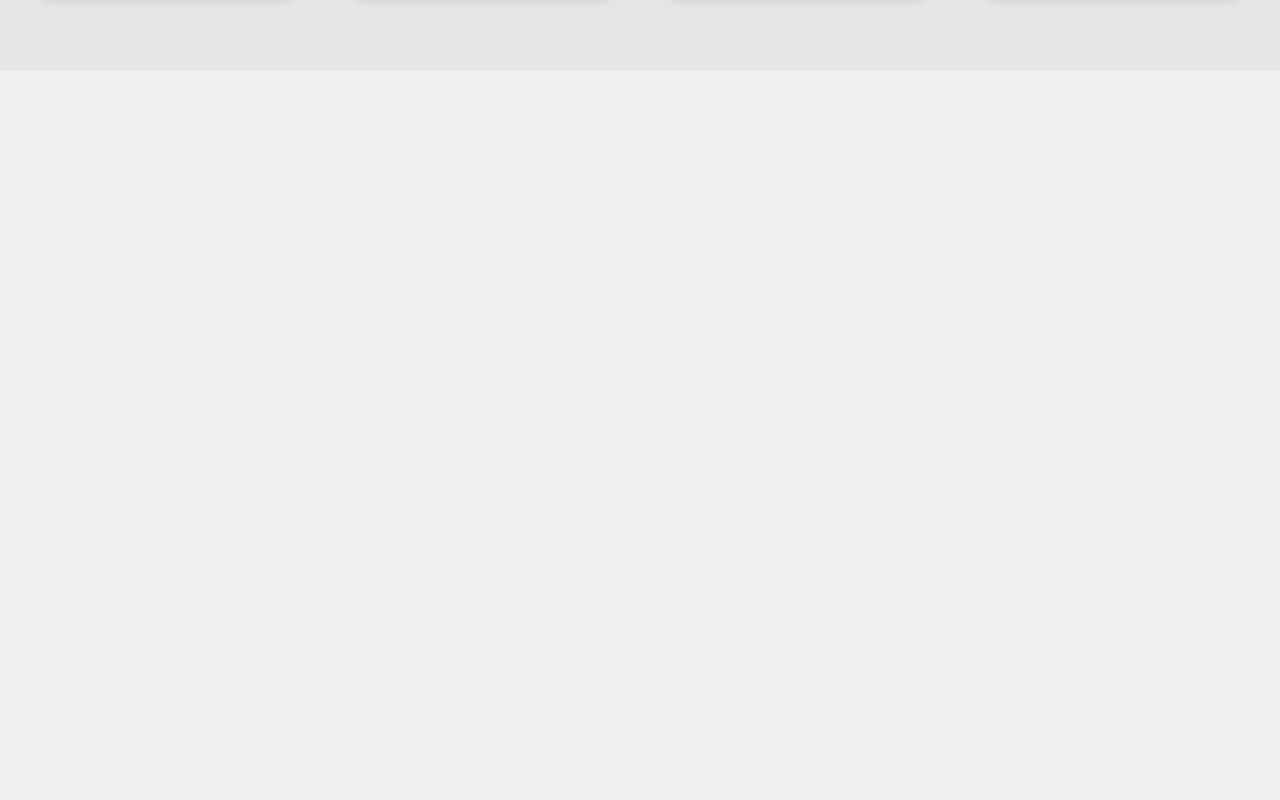
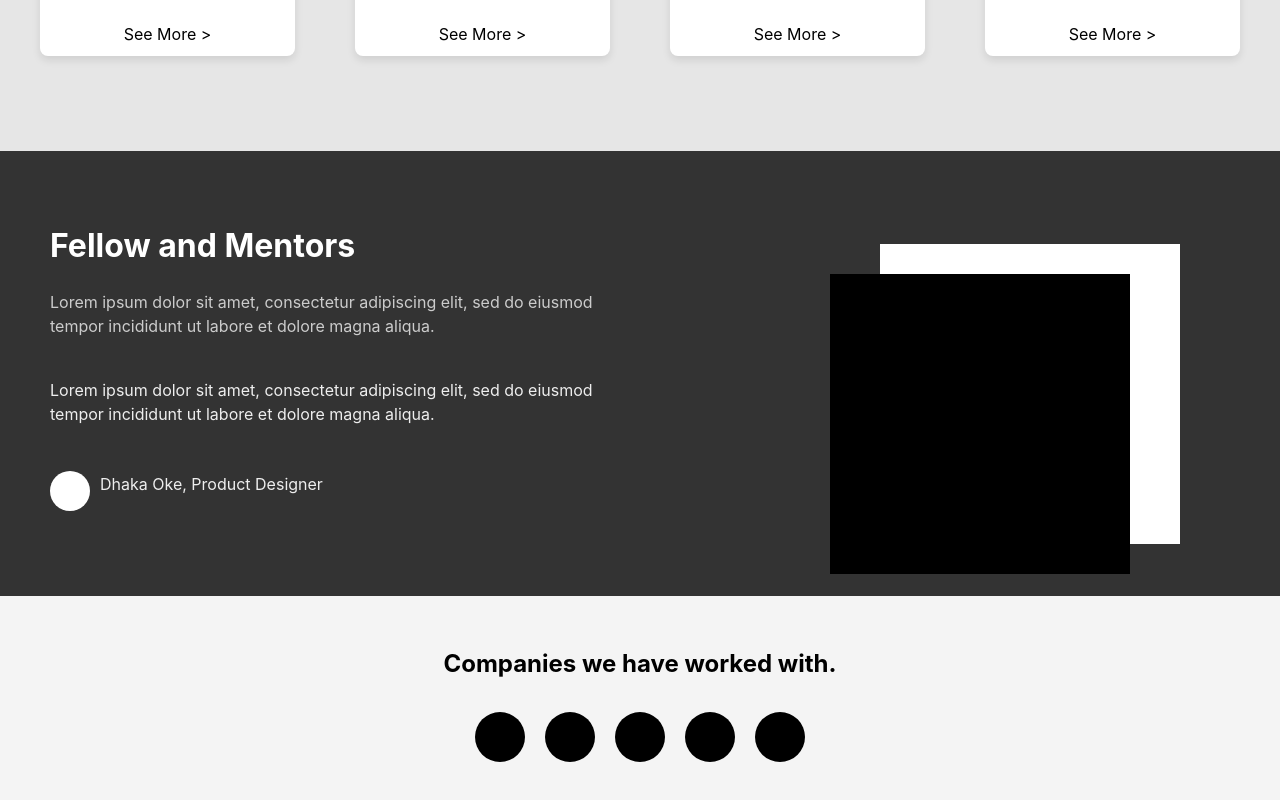
Before and after one commit to Humanitariansai/hai-frontend, a React (Vite) app: page / in a window 1280 px wide. Shown: the part 1108-1908 px from the top of the page. Before the commit the page ends 1179 px from the top, so only its background shows below. Built offline with nearby package versions, Linux system fonts and the light colour scheme.

Commit message:
added grid layout component container and mentor section component

```diff
--- a/src/App.tsx
+++ b/src/App.tsx
@@ -20,6 +20,7 @@ const App = () => {
         <Route path="/mentors" element={<Mentors/>} />
         <Route path="/donate" element={<Donate/>} />
       </Routes>
+      {/* Footer and contact page */}
     </Router>
   );
 };
--- /dev/null
+++ b/src/app/css/component/gridcontainer/index.css
@@ -0,0 +1,71 @@
+.grid-container {
+  display: grid;
+  grid-template-columns: 1fr 1fr;
+  grid-template-rows: 1fr 1fr;
+  height: 111vh;
+}
+
+.grid-item {
+  display: flex;
+  align-items: center;
+  justify-content: center;
+  padding: 40px;
+}
+
+.dark-bg {
+  background-color: #000;
+}
+
+.light-bg {
+  background-color: #f4f4f4;
+}
+
+.content-box {
+  text-align: center;
+  color: #000;
+}
+
+.white-square,
+.dark-square {
+  width: 300px;
+  height: 300px;
+}
+
+.white-square {
+  background-color: #fff;
+}
+
+.dark-square {
+  background-color: #666;
+}
+
+h2 {
+  font-size: 1.5rem;
+  margin-bottom: 20px;
+}
+
+p {
+  font-size: 1rem;
+  margin-bottom: 30px;
+}
+
+button.learn-more {
+  padding: 10px 20px;
+  border: 2px solid #000;
+  background-color: transparent;
+  cursor: pointer;
+  transition: all 0.3s ease;
+}
+
+button.learn-more:hover {
+  background-color: #000;
+  color: #fff;
+}
+
+/* Responsive Design */
+@media (max-width: 768px) {
+  .grid-container {
+      grid-template-columns: 1fr;
+      grid-template-rows: repeat(4, 1fr);
+  }
+}
--- /dev/null
+++ b/src/app/css/component/mentor/index.css
@@ -0,0 +1,108 @@
+.mentors-section {
+  display: flex;
+  justify-content: space-between;
+  align-items: center;
+  padding: 50px;
+  color: var(--white);
+  position: relative;
+}
+
+.mentor-content {
+  max-width: 50%;
+}
+
+.mentor-content h1 {
+  font-size: 2rem;
+  margin-bottom: 20px;
+}
+
+.mentor-content .description {
+  font-size: 1rem;
+  margin-bottom: 40px;
+  color: #ccc;
+}
+
+.testimonial {
+  font-size: 1rem;
+  color: #eee;
+  margin-bottom: 20px;
+}
+
+.author {
+  display: flex;
+  align-items: center;
+  margin-top: 15px;
+}
+
+.author-image {
+  width: 40px;
+  height: 40px;
+  border-radius: 50%;
+  background-color: var(--white);
+  margin-right: 10px;
+}
+
+.mentor-images {
+  position: relative;
+  max-width: 50%;
+  height: 200px;
+}
+
+.white-box {
+  position: absolute;
+  width: 300px;
+  height: 300px;
+  background-color: var(--white);
+  top: -30px;
+  right: 50px;
+}
+
+.black-box {
+  position: absolute;
+  width: 300px;
+  height: 300px;
+  background-color: var(--black);
+  right: 100px;
+}
+
+.companies-section {
+  background-color: #f4f4f4;
+  text-align: center;
+  padding: 50px;
+}
+
+.companies-section h2 {
+  margin-bottom: 30px;
+  font-size: 1.5rem;
+}
+
+.companies-logos {
+  display: flex;
+  justify-content: center;
+  gap: 20px;
+}
+
+.circle-one {
+  width: 50px;
+  height: 50px;
+  background-color: var(--black);
+  border-radius: 50%;
+}
+
+/* Responsive Design */
+@media (max-width: 768px) {
+  .mentors-section {
+    flex-direction: column;
+    text-align: center;
+  }
+
+  .mentor-content,
+  .mentor-images {
+    max-width: 100%;
+    margin-bottom: 20px;
+  }
+
+  .mentor-images {
+    height: 150px;
+  }
+}
--- a/src/app/css/layout.css
+++ b/src/app/css/layout.css
@@ -10,9 +10,15 @@
   flex-direction: column;
   justify-content: center;
   align-items: center;
+  padding-top: 25px;
 }
 
 .feature-container{
-  height: 70vh;
+  height: 80vh;
   background-color: var(--light-gray);
 }
+
+.mentor-container{
+  height: 70vh;
+  background-color: var(--dark-gray);
+}
--- /dev/null
+++ b/src/components/gridCardContainer/index.tsx
@@ -0,0 +1,36 @@
+import React from 'react';
+import '../../app/css/index.css';
+import '../../app/css/component/gridcontainer/index.css';
+
+const GridCardContainer = () => {
+  return (
+    <div className="grid-container">
+        <div className="grid-item dark-bg">
+            <div className="content-box">
+                <div className="white-square"></div>
+            </div>
+        </div>
+        <div className="grid-item light-bg">
+            <div className="content-box">
+                <h2>Our Mission</h2>
+                <p>Lorem ipsum dolor sit amet, consectetur adipiscing elit, sed do eiusmod tempor incididunt ut labore et dolore magna aliqua.</p>
+                <button className="learn-more">Learn More</button>
+            </div>
+        </div>
+        <div className="grid-item light-bg">
+            <div className="content-box">
+                <h2>Professor Nik Bear Borwn</h2>
+                <p>Lorem ipsum dolor sit amet, consectetur adipiscing elit, sed do eiusmod tempor incididunt ut labore et dolore magna aliqua.</p>
+                <button className="learn-more">Learn More</button>
+            </div>
+        </div>
+        <div className="grid-item dark-bg">
+            <div className="content-box">
+                <div className="dark-square"></div>
+            </div>
+        </div>
+    </div>
+  );
+};
+
+export default GridCardContainer;
--- /dev/null
+++ b/src/components/mentorSection/index.tsx
@@ -0,0 +1,42 @@
+import React from 'react';
+import '../../app/css/index.css';
+import '../../app/css/component/mentor/index.css';
+
+const MentorSection = () => {
+  return (
+   <div className='mentor-container'>
+      <div className="mentors-section">
+        <div className="mentor-content">
+            <h1>Fellow and Mentors</h1>
+            <p className="description">
+                Lorem ipsum dolor sit amet, consectetur adipiscing elit, sed do eiusmod tempor incididunt ut labore et dolore magna aliqua.
+            </p>
+            <div className="testimonial">
+                <p>Lorem ipsum dolor sit amet, consectetur adipiscing elit, sed do eiusmod tempor incididunt ut labore et dolore magna aliqua.</p>
+                <div className="author">
+                    <div className="author-image"></div>
+                    <p>Dhaka Oke, Product Designer</p>
+                </div>
+            </div>
+        </div>
+        <div className="mentor-images">
+            <div className="white-box"></div>
+            <div className="black-box"></div>
+        </div>
+    </div>
+
+    <div className="companies-section">
+        <h2>Companies we have worked with.</h2>
+        <div className="companies-logos">
+            <div className="circle-one"></div>
+            <div className="circle-one"></div>
+            <div className="circle-one"></div>
+            <div className="circle-one"></div>
+            <div className="circle-one"></div>
+        </div>
+    </div>
+   </div>
+  );
+};
+
+export default MentorSection;
--- a/src/pages/about.tsx
+++ b/src/pages/about.tsx
@@ -2,12 +2,16 @@ import React from 'react';
 import HeroScreen from '../components/hero';
 import '../app/css/index.css';
 import { NAV_LINKS } from '../constants/index';
+import FeatureContainer from '../components/featureContainer';
+import GridCardContainer from '../components/gridCardContainer';
 
 const About = () => {
   const homeTitle = NAV_LINKS.find((element) => element.label === 'About')?.title || 'Default Title';
   return (
    <>
     <HeroScreen title={homeTitle}/>
+    <GridCardContainer/>
+    <FeatureContainer/>
    </>
   );
 };
--- a/src/pages/home/home.tsx
+++ b/src/pages/home/home.tsx
@@ -3,6 +3,7 @@ import HeroScreen from '../../components/hero';
 import '../../app/css/index.css';
 import { NAV_LINKS } from '../../constants/index';
 import FeatureContainer from '../../components/featureContainer';
+import MentorSection from '../../components/mentorSection';
 
 const Home = () => {
   const homeTitle = NAV_LINKS.find((element) => element.label === 'Home')?.title || 'Default Title';
@@ -10,6 +11,7 @@ const Home = () => {
    <>
     <HeroScreen title={homeTitle}/>
     <FeatureContainer/>
+    <MentorSection/>
    </>
   );
 };
```
Also changed, not shown: src/components/footer/footer.tsx (added).
